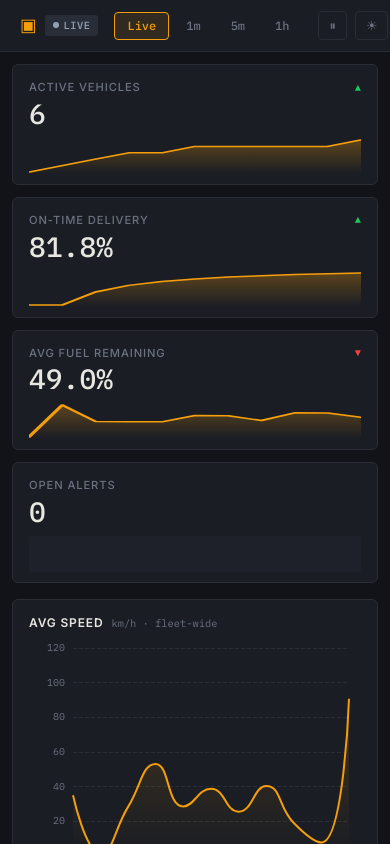
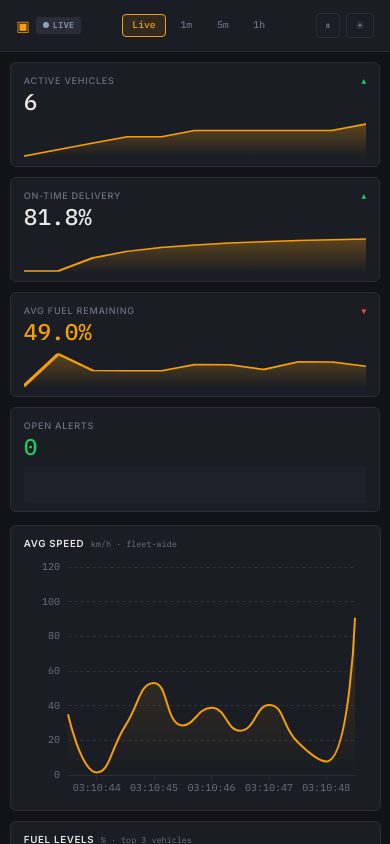
Before and after one commit to Truella/fleetpulse, a Vue app: page / in a window 390 px wide. Shown: the top 844 px of the page. Built offline with nearby package versions, Linux system fonts and the light colour scheme.

Commit message:
feat: keyboard shortcuts and polish

```diff
--- a/src/App.vue
+++ b/src/App.vue
@@ -1,17 +1,42 @@
 <template>
   <div :class="uiStore.isDark ? 'dark' : 'light'">
     <TopBar />
-    <DashboardGrid>
-    </DashboardGrid>
+    <DashboardGrid />
+    <Toast ref="toastRef" />
   </div>
 </template>
 
 <script setup lang="ts">
+import { ref, onMounted, onUnmounted } from 'vue'
 import { useDataStream } from './composables/useDataStream'
 import { useUiStore } from './stores/uiStore'
 import TopBar from './components/layout/TopBar.vue'
 import DashboardGrid from './components/layout/DashboardGrid.vue'
+import Toast from './components/ui/Toast.vue'
 
 const uiStore = useUiStore()
 useDataStream()
+
+const toastRef = ref<InstanceType<typeof Toast> | null>(null)
+
+// Keyboard shortcut: Space = pause/resume
+function onKeydown(e: KeyboardEvent) {
+  // Don't fire when typing in an input
+  if (e.target instanceof HTMLInputElement || e.target instanceof HTMLTextAreaElement) return
+  if (e.code === 'Space') {
+    e.preventDefault()
+    uiStore.togglePause()
+  }
+}
+
+onMounted(() => {
+  window.addEventListener('keydown', onKeydown)
+  if (import.meta.env.DEV) {
+    ;(window as unknown as Record<string, unknown>).__fleetToast = toastRef.value
+  }
+})
+
+onUnmounted(() => {
+  window.removeEventListener('keydown', onKeydown)
+})
 </script>
--- a/src/components/ui/MetricCard.vue
+++ b/src/components/ui/MetricCard.vue
@@ -2,12 +2,14 @@
   <div class="card" :class="`card--${variant}`">
     <div class="card__header">
       <span class="card__label">{{ label }}</span>
-      <span class="card__trend" :class="trendClass" v-if="trend !== 0">
+      <span v-if="trend !== 0" class="card__trend" :class="trendClass">
         {{ trend > 0 ? '▲' : '▼' }}
       </span>
     </div>
 
-    <div class="card__value font-mono">{{ displayValue }}</div>
+    <div class="card__value font-mono" :style="{ color: valueColor }">
+      {{ displayValue }}
+    </div>
 
     <!-- Inline SVG sparkline -->
     <svg
@@ -22,9 +24,7 @@
           <stop offset="100%" :stop-color="accentColor" stop-opacity="0" />
         </linearGradient>
       </defs>
-      <!-- Fill area -->
       <path :d="areaPath" :fill="`url(#grad-${uid})`" />
-      <!-- Line -->
       <polyline
         :points="sparkPoints"
         fill="none"
@@ -43,7 +43,6 @@ import { computed } from 'vue'
 
 const WIDTH = 120
 const HEIGHT = 36
-
 let _uidCounter = 0
 
 const props = defineProps<{
@@ -51,9 +50,7 @@ const props = defineProps<{
   value: number
   unit?: string
   decimals?: number
-  // 'default' | 'fuel' | 'alert'
   variant?: 'default' | 'fuel' | 'alert'
-  // last 20 raw values for sparkline
   history: number[]
 }>()
 
@@ -64,21 +61,16 @@ const displayValue = computed(() => {
   return props.unit ? `${v}${props.unit}` : v
 })
 
-// Trend: compare last value to 5 values ago
 const trend = computed(() => {
   const h = props.history
   if (h.length < 6) return 0
   return h[h.length - 1] - h[h.length - 6]
 })
 
-const trendClass = computed(() => {
-  if (props.variant === 'fuel') {
-    return trend.value > 0 ? 'card__trend--up' : 'card__trend--down'
-  }
-  return trend.value > 0 ? 'card__trend--up' : 'card__trend--down'
-})
+const trendClass = computed(() =>
+  trend.value > 0 ? 'card__trend--up' : 'card__trend--down'
+)
 
-// Fuel card color threshold
 const accentColor = computed(() => {
   if (props.variant === 'fuel') {
     if (props.value < 20) return '#ef4444'
@@ -89,7 +81,13 @@ const accentColor = computed(() => {
   return '#F59E0B'
 })
 
-// Sparkline geometry
+const valueColor = computed(() => {
+  if (props.variant === 'fuel' || props.variant === 'alert') return accentColor.value
+  return 'var(--color-text)'
+})
+
+const variant = computed(() => props.variant ?? 'default')
+
 const sparkPoints = computed(() => {
   const data = props.history.slice(-20)
   if (data.length < 2) return ''
@@ -120,8 +118,6 @@ const areaPath = computed(() => {
   })
   return `M0,${HEIGHT} L${pts[0]} L${pts.join(' L')} L${WIDTH},${HEIGHT} Z`
 })
-
-const variant = computed(() => props.variant ?? 'default')
 </script>
 
 <style scoped>
@@ -168,9 +164,8 @@ const variant = computed(() => props.variant ?? 'default')
   font-size: 1.75rem;
   font-weight: 500;
   line-height: 1;
-  color: var(--color-text);
   font-variant-numeric: tabular-nums;
-  transition: color 0.3s;
+  transition: color 0.4s ease;
 }
 
 .card__sparkline {
--- /dev/null
+++ b/src/components/ui/Toast.vue
@@ -0,0 +1,133 @@
+<template>
+  <Teleport to="body">
+    <div class="toast-container">
+      <TransitionGroup name="toast">
+        <div
+          v-for="toast in toasts"
+          :key="toast.id"
+          class="toast"
+          :class="`toast--${toast.type}`"
+        >
+          <span class="toast__icon">{{ ICONS[toast.type] }}</span>
+          <span class="toast__msg">{{ toast.message }}</span>
+          <button class="toast__close" @click="remove(toast.id)">✕</button>
+        </div>
+      </TransitionGroup>
+    </div>
+  </Teleport>
+</template>
+
+<script setup lang="ts">
+import { ref } from 'vue'
+
+type ToastType = 'error' | 'warning' | 'info'
+
+interface ToastItem {
+  id: number
+  type: ToastType
+  message: string
+}
+
+const ICONS: Record<ToastType, string> = {
+  error: '✖',
+  warning: '⚠',
+  info: 'ℹ',
+}
+
+const toasts = ref<ToastItem[]>([])
+let _counter = 0
+
+function add(message: string, type: ToastType = 'error', duration = 4000) {
+  const id = _counter++
+  toasts.value.push({ id, type, message })
+  setTimeout(() => remove(id), duration)
+}
+
+function remove(id: number) {
+  toasts.value = toasts.value.filter(t => t.id !== id)
+}
+
+defineExpose({ add })
+</script>
+
+<style scoped>
+.toast-container {
+  position: fixed;
+  bottom: 1.5rem;
+  right: 1.5rem;
+  z-index: 9999;
+  display: flex;
+  flex-direction: column;
+  gap: 0.5rem;
+  pointer-events: none;
+}
+
+.toast {
+  display: flex;
+  align-items: center;
+  gap: 0.625rem;
+  padding: 0.625rem 0.875rem;
+  border-radius: 5px;
+  font-size: 0.75rem;
+  font-family: 'IBM Plex Mono', monospace;
+  min-width: 260px;
+  max-width: 380px;
+  pointer-events: all;
+  border: 1px solid transparent;
+}
+
+.toast--error {
+  background: #1f1010;
+  border-color: #ef4444;
+  color: #fca5a5;
+}
+
+.toast--warning {
+  background: #1f1800;
+  border-color: #F59E0B;
+  color: #fcd34d;
+}
+
+.toast--info {
+  background: #0f172a;
+  border-color: #60a5fa;
+  color: #93c5fd;
+}
+
+.toast__icon {
+  flex-shrink: 0;
+  font-size: 0.7rem;
+}
+
+.toast__msg {
+  flex: 1;
+  line-height: 1.4;
+}
+
+.toast__close {
+  flex-shrink: 0;
+  background: transparent;
+  border: none;
+  cursor: pointer;
+  color: inherit;
+  opacity: 0.6;
+  font-size: 0.65rem;
+  padding: 0.1rem 0.2rem;
+  transition: opacity 0.15s;
+}
+
+.toast__close:hover { opacity: 1; }
+
+.toast-enter-active,
+.toast-leave-active {
+  transition: all 0.25s ease;
+}
+.toast-enter-from {
+  opacity: 0;
+  transform: translateX(1rem);
+}
+.toast-leave-to {
+  opacity: 0;
+  transform: translateX(1rem);
+}
+</style>
--- a/src/main.ts
+++ b/src/main.ts
@@ -1,8 +1,23 @@
-import { createApp } from "vue";
-import { createPinia } from "pinia";
-import App from "./App.vue";
-import "./style.css";
+import { createApp } from 'vue'
+import { createPinia } from 'pinia'
+import App from './App.vue'
+import './style.css'
 
-const app = createApp(App);
-app.use(createPinia());
-app.mount("#app");
+const pinia = createPinia()
+
+// Pinia error plugin — catches any unhandled store action errors
+pinia.use(({ store }) => {
+  store.$onAction(({ onError }) => {
+    onError((error) => {
+      console.error('[FleetPulse] Store error:', error)
+      if (import.meta.env.DEV) {
+        ;(window as unknown as Record<string, { add?: (m: string, t: string) => void }>)
+          .__fleetToast?.add?.(`Store error: ${(error as Error).message}`, 'error')
+      }
+    })
+  })
+})
+
+const app = createApp(App)
+app.use(pinia)
+app.mount('#app')
--- a/src/style.css
+++ b/src/style.css
@@ -20,7 +20,7 @@
   --color-bg: #F8F7F4;
   --color-surface: #ffffff;
   --color-border: #e2e0db;
-  --color-accent: #F59E0B;
+  --color-accent: #d97706;
   --color-text: #1a1d24;
   --color-muted: #6b7280;
 }
@@ -29,19 +29,37 @@ html {
   font-family: 'Inter', sans-serif;
   background-color: var(--color-bg);
   color: var(--color-text);
+  font-size: clamp(13px, 1vw, 16px);
+}
+
+* {
+  box-sizing: border-box;
 }
 
 .font-mono {
   font-family: 'IBM Plex Mono', monospace;
 }
 
-/* Feed row enter transition */
-.feed-enter-active {
-  transition: opacity 0.15s ease, transform 0.15s ease;
+/* Scrollbar styling */
+::-webkit-scrollbar {
+  width: 6px;
+  height: 6px;
 }
-.feed-enter-from {
-  opacity: 0;
-  transform: translateY(-4px);
+::-webkit-scrollbar-track {
+  background: var(--color-bg);
+}
+::-webkit-scrollbar-thumb {
+  background: var(--color-border);
+  border-radius: 3px;
+}
+::-webkit-scrollbar-thumb:hover {
+  background: var(--color-muted);
+}
+
+/* Feed row enter animation */
+@keyframes feedIn {
+  from { opacity: 0; transform: translateY(-4px); }
+  to   { opacity: 1; transform: translateY(0); }
 }
 
 /* Chart no-data overlay */
--- a/src/utils/validators.ts
+++ b/src/utils/validators.ts
@@ -23,10 +23,15 @@ export function safeParseTick(raw: unknown): FleetTick | null {
 	return result.data;
 }
 
+// Dev-only: window.__injectBadTick() to test resilience
 if (import.meta.env.DEV) {
 	(window as unknown as Record<string, unknown>).__injectBadTick = () => {
-		const bad = { timestamp: "not-a-number", vehicleId: "", speed: 999 };
+		const bad = { timestamp: "not-a-number", vehicleId: "", speed: 9999 };
 		const result = safeParseTick(bad);
-		console.log("[FleetPulse] Bad tick result:", result);
+		console.log(
+			"[FleetPulse] Bad tick injected. Result (should be null):",
+			result,
+		);
+		return result;
 	};
 }
```
